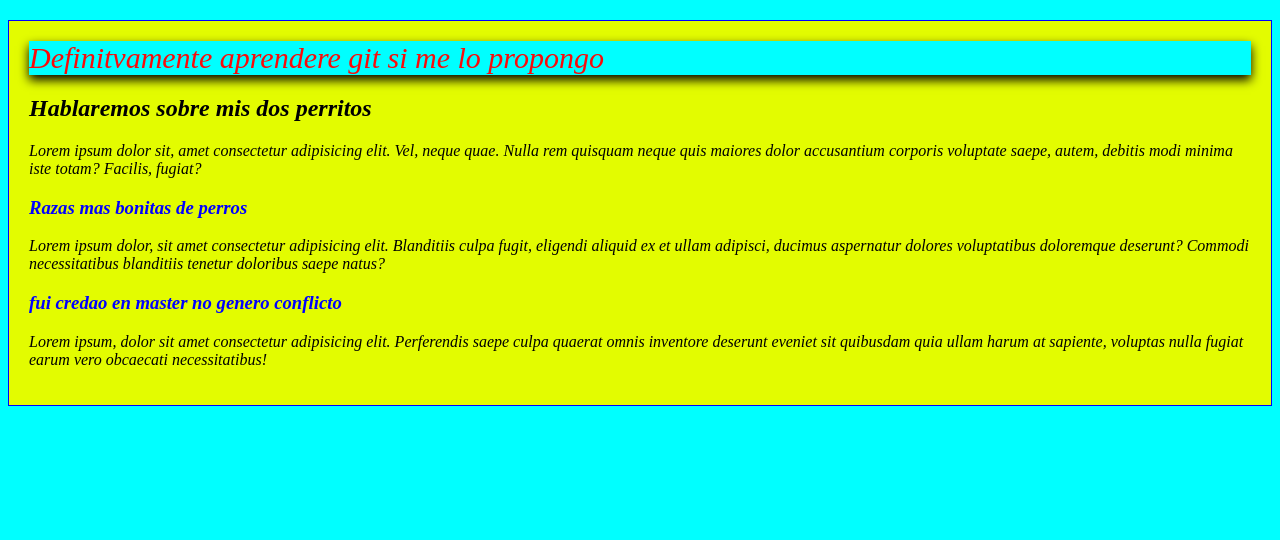
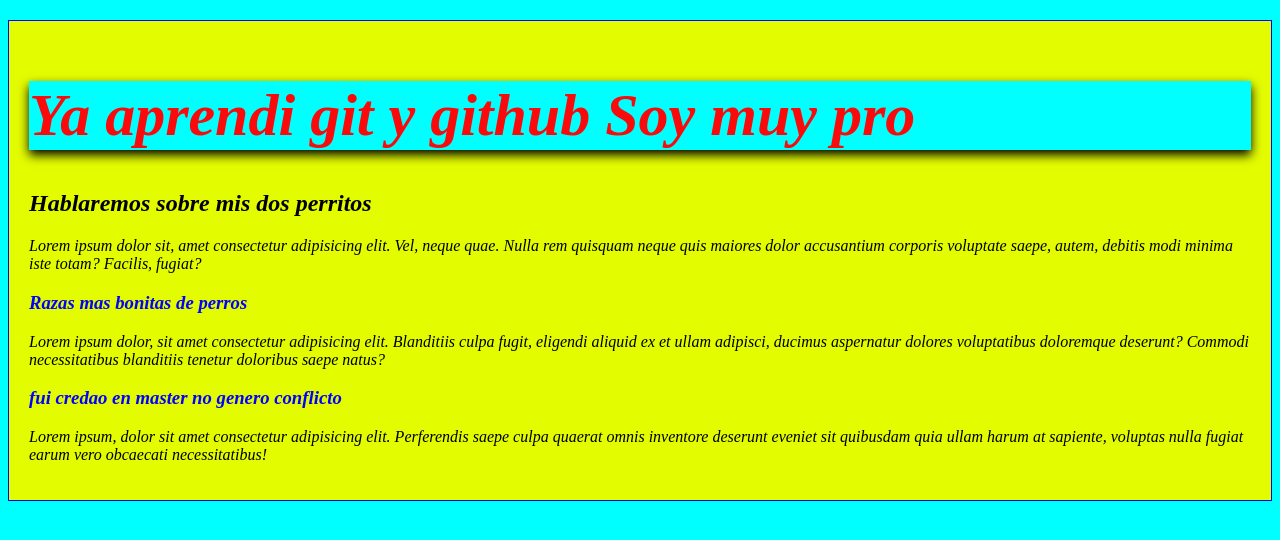
Before and after one commit to D3v3l0perXZ10/blog_site_Carlos_Cortez, a plain HTML site: page index.html in a window 1280 px wide. Drawn offline with Linux system fonts and the light colour scheme.

Commit message:
cambio de titulo y agregamos h1
Cambiamos el titulo por aprendiendo git y agregamos la etiqueta h1 para que se vea bien el encabezado :D

```diff
--- a/index.html
+++ b/index.html
@@ -3,13 +3,13 @@
 <head>
     <meta charset="UTF-8">
     <meta name="viewport" content="width=device-width, initial-scale=1.0">
-    <title>Document</title>
+    <title>Aprendiendo git</title>
     <link rel="stylesheet" href="css/estilos.css">
 </head>
 <body>
     <div class="main">
         <div class="encabezado">
-          Definitvamente aprendere git si me lo propongo
+            <h1>Ya aprendi git y github Soy muy pro</h1>
         </div>
 <h2>Hablaremos sobre mis dos perritos</h2>
 <p>Lorem ipsum dolor sit, amet consectetur adipisicing elit. Vel, neque quae. Nulla rem quisquam neque quis maiores dolor accusantium corporis voluptate saepe, autem, debitis modi minima iste totam? Facilis, fugiat?</p>
```
